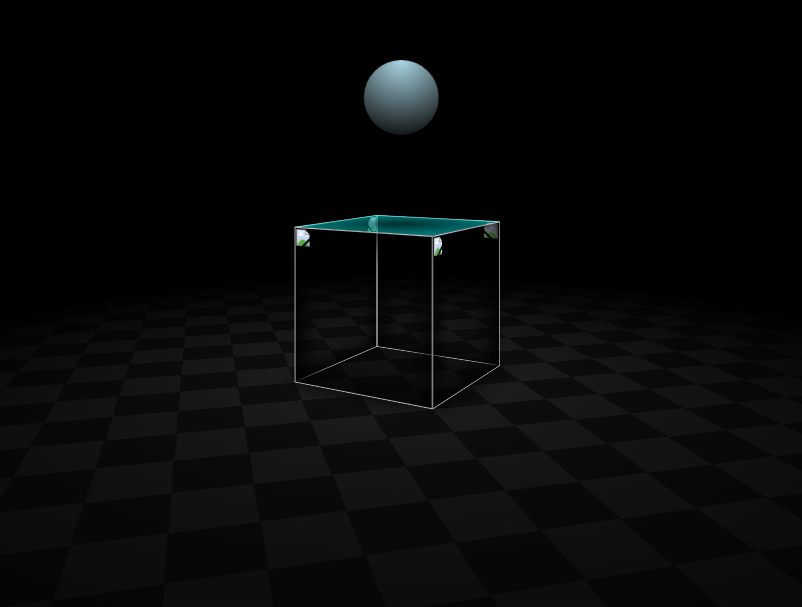
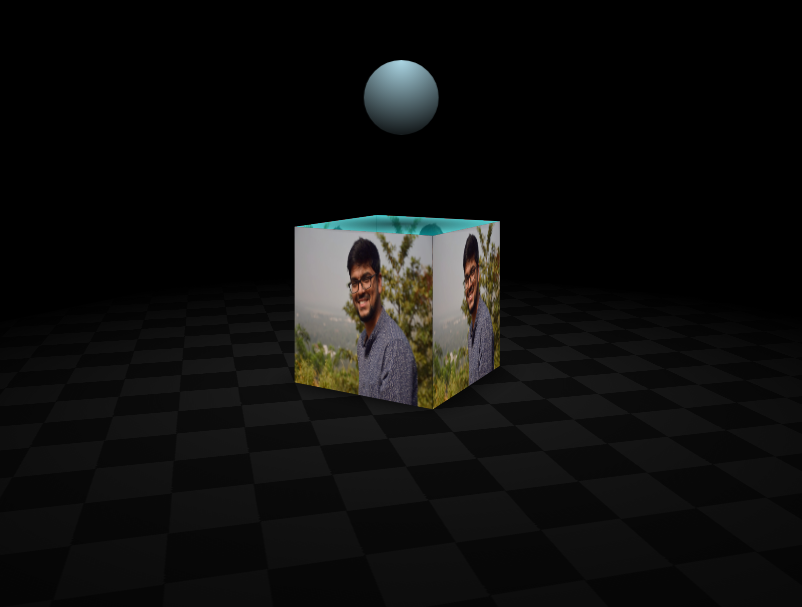
Before and after one commit to bhuvi2710/animatio, a plain HTML site: page index.html in a window 1280 px wide. Shown: the part 109-716 px from the top of the page, without its empty margins (239-1041 px from the left). Drawn offline with Linux system fonts and the light colour scheme.

Commit message:
Update index.html

```diff
--- a/index.html
+++ b/index.html
@@ -20,16 +20,16 @@
             </div>
             <div class="bottom"></div>
             <div class="inside  left" >
-                <img src="Animi\sabari.jpg" alt=""  width="150px" height="150px">
+                <img src="sabari.jpg" alt=""  width="150px" height="150px">
             </div>
             <div class="inside  right" >
-                <img src="Animi\sabari.jpg" alt=""  width="150px" height="150px">
+                <img src="sabari.jpg" alt=""  width="150px" height="150px">
             </div>
             <div class="inside  front" >
-                <img src="Animi\sabari.jpg" alt=""  width="150px" height="150px">
+                <img src="sabari.jpg" alt=""  width="150px" height="150px">
             </div>
             <div class="inside  back" >
-                <img src="Animi\sabari.jpg" alt=""  width="150px" height="150px">
+                <img src="sabari.jpg" alt=""  width="150px" height="150px">
             </div>
         </div>
         <div class="ball"></div>
```
